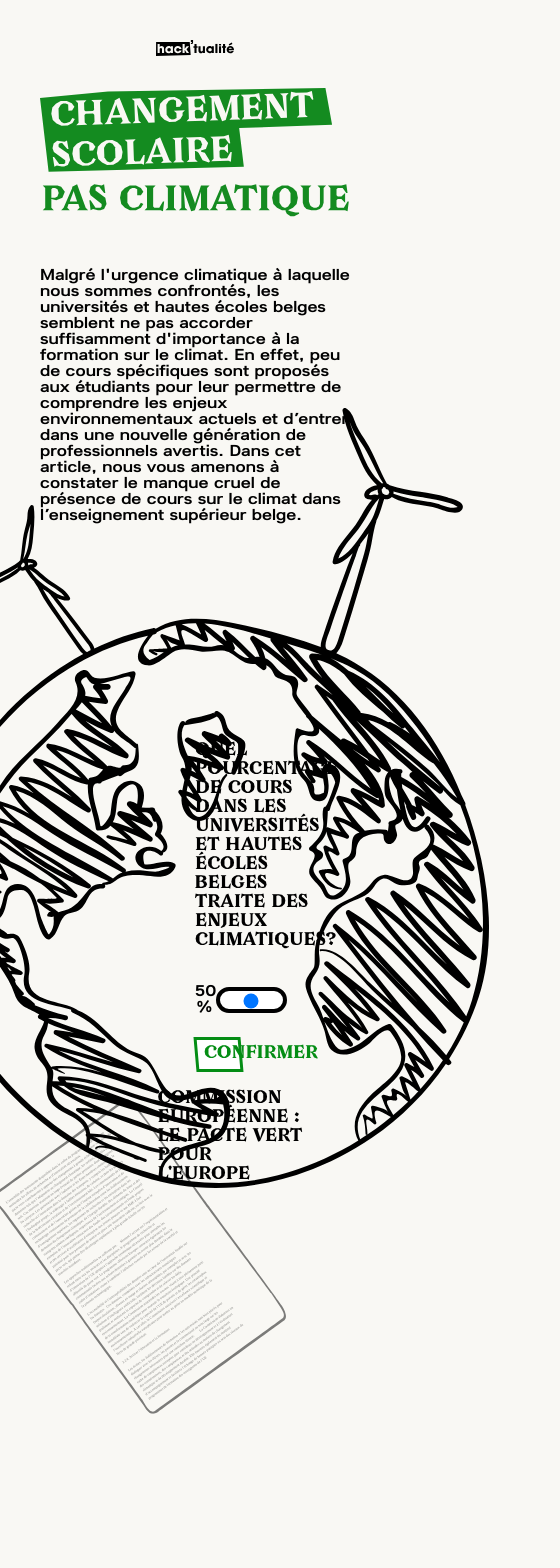
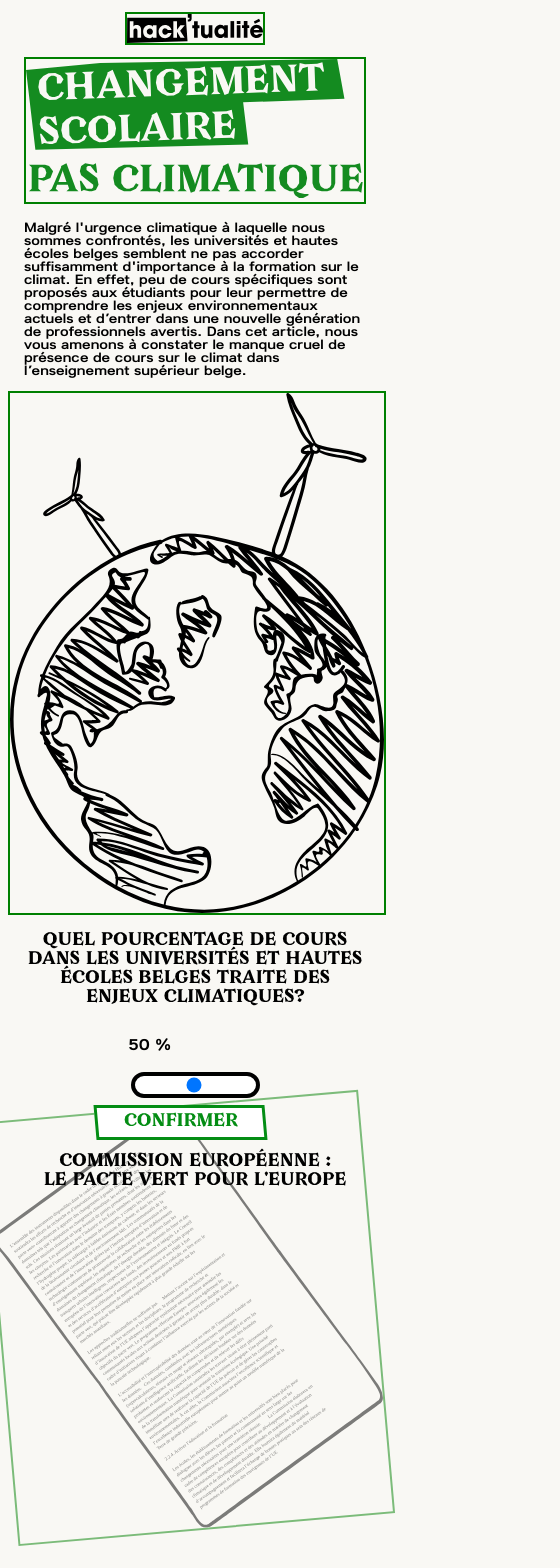
Before and after one commit to Yheloww/remakeHackaton, a SvelteKit app in the folder education-for-climate/: page / in a window 390 px wide. Shown: the top 1568 px of the page, 560 px wide, since content can reach past the window. Built offline with nearby package versions, Linux system fonts and the light colour scheme.

Commit message:
start phone version

```diff
--- a/education-for-climate/src/components/Question1.svelte
+++ b/education-for-climate/src/components/Question1.svelte
@@ -24,16 +24,8 @@ function handleClick() {
 
 
 <section id="question-1" class="section">
-    <div id="Q1-right-section" class="half-section">
-            {#if answer}
-            <h1 class="big"  transition:fly="{{ x: -500, duration: 2000 }}">3.9%</h1>
-            <p transition:fly="{{ x: -500, duration: 2000 }}"> {response} </p>
-            <p transition:fly="{{ x: -500, duration: 2000 }}"> <b>{answer}</b> </p>
-            {/if}
-
-    </div>
     <div id="Q1-left-section" class="half-section">
-        <h1 style="margin-right:25%;">
+        <h1>
             Quel pourcentage de cours dans les universités et hautes écoles belges traite des enjeux climatiques?
         </h1>
         <div class="input-section">
@@ -48,54 +40,41 @@ function handleClick() {
 
         </div>
 
+        <div id="Q1-right-section" class="half-section">
+          {#if answer}
+          <p transition:fly="{{ x: -500, duration: 2000 }}"> {response} </p>
+          <h1  transition:fly="{{ x: -500, duration: 2000 }}" class="big">3.9%</h1>
+          <p transition:fly="{{ x: -500, duration: 2000 }}"> <b>{answer}</b> </p>
+          {/if}
+
+  </div>
+
     </div>
 </section>
 
 <style>
 
-    /* div {
-        border: 2px solid red;
-    } */
-    #Q1-left-section{
-        display: flex;
-        margin-left: 50%;
-        flex-direction: column;
-        justify-content:space-around;
-
+    h1{
+      text-align: center;
     }
 
-    #Q1-right-section {
-        position: absolute;
-        margin-left: 15%;
-        width: 25%;
+    section {
+      margin-inline: 1rem;
     }
-    .tiny {
-        margin-top: 5%;
-        margin-bottom: 5%;
-    }
-    .section {
-      margin-top: 42%;
+    .input-section {
+      display: flex;
+      flex-direction: column;
+      align-items: center;
     }
 
-    .input-section{
-        margin-top: 2%;
-        display: flex;
-        flex-direction: column;
-        flex-basis: 50%;
-        padding-right: 50%;
+    .big {
+      font-size: 7rem;
     }
 
-   .slider {
-    display: flex;
-    width: 100%;
-    text-align: center;
-   }
 
-   #text-div {
-    width: 20%;
-   }
 
-   button {
+
+    button {
         margin-right: 30px;
         margin-top: 1%;
         font-size: medium;
@@ -128,10 +107,12 @@ function handleClick() {
       text-decoration: none;
     }
 
+
     input[type=range]:focus {
   outline: none;
-}
-input[type=range]::-webkit-slider-runnable-track {
+  }
+
+  input[type=range]::-webkit-slider-runnable-track {
   width: 100%;
   height: 26px;
   cursor: pointer;
@@ -160,7 +141,7 @@ input[type=range]::-moz-range-track {
   border-radius: 24px;
   border: 4px solid #000000;
 }
-input[type=range]::-moz-range-thumb {
+    input[type=range]::-moz-range-thumb {
   box-shadow: 0px 0px 1px #000000;
   border: 1px solid #000000;
   height: 23px;
@@ -187,7 +168,7 @@ input[type=range]::-ms-fill-upper {
   border: 2px solid #000000;
   border-radius: 48px;
 }
-input[type=range]::-ms-thumb {
+    input[type=range]::-ms-thumb {
   margin-top: 1px;
   box-shadow: 0px 0px 1px #000000;
   border: 1px solid #000000;
@@ -200,4 +181,6 @@ input[type=range]::-ms-thumb {
 input[type=range]:focus::-ms-fill-lower {
   background: #FFFFFF;
 }
+
+
     </style>
--- a/education-for-climate/src/components/bonhomme.svelte
+++ b/education-for-climate/src/components/bonhomme.svelte
@@ -7,8 +7,8 @@ import { onMount } from "svelte";
 import { each } from "svelte/internal";
 import { tweened } from "svelte/motion";
 
-let height = 1000;
-let width = 1000;
+$: height = 1000;
+$: width = 1000;
 let currentStep;
 let step;
 $: year = 2022;
@@ -20,19 +20,19 @@ let bonhommeFill = "black";
 let bonhommeFillActive = "#048D14";
 let svgBackgroundColor = '#00000';
 
-let numRows = 8;
-let numCols = 13;
+let numRows = 10;
+let numCols = 10;
 
 let data = d3.range(numCols*numRows);
-data.splice(data.length - 4)
+data.splice(data.length)
 console.log(data.length)
 //x and y axis scales
 $: y = d3.scaleBand()
-		.range([0, width])
+		.range([0, 500])
 		.domain(d3.range(numRows));
 
 $: x = d3.scaleBand()
-		.range([height,0])
+		.range([370,0])
 		.domain(d3.range(numCols));
 
 let steps = [
@@ -59,7 +59,7 @@ $: percent = 5;
     $: {
     if (currentStep == 0) {
         percent=5;
-        year="2022";
+        year="Aujourd'hui";
     }
     if (currentStep == 1) {
         percent=33;
@@ -81,11 +81,11 @@ $: percent = 5;
                 pourcentage de population active
             </h1>
                 <div id='grid-chart'>
-                    <svg width="{width}" height="{height}" >
+                    <svg width=360 height=500>
                         <def>
                             <g id="bonhomme">
                                 <path d={pathBonhomme}
-                                transform="translate(0,-220) scale(1.35)">
+                                transform="translate(-10,-105) scale(0.58)">
                                 </path>
                             </g>
                         </def>
@@ -102,7 +102,6 @@ $: percent = 5;
                         </g>
                     </svg>
                     <h1 id="sticker"
-                        class="big"
                         step={currentStep}
                         transition:fade={{duration: 600}}>{year}</h1>
                 </div>
@@ -122,24 +121,35 @@ $: percent = 5;
 
 
 <style>
+
 section {
-        margin-bottom: 10%;
+    margin-bottom: 3rem;
 }
 
-    .section {
-        display: flex;
-        justify-content:space-evenly;
-        flex-direction: column;
-        align-items: top;
+#sticker {
+    font-size: "Avara-black";
+    background-color: green;
+    color: white;
+    margin-inline: 6rem;
+    padding: 0.25rem;
+    font-size: 1.8rem;
+    position: absolute;
+    bottom: -3rem;
+    left: -3.5rem;
+    padding-top:0.7rem
+}
+h1 {
+    text-align: center;
+    margin-inline: 2rem;
+    font-size: 1.2rem;
+
 }
 
 .step {
       height: 90vh;
       display: flex;
       place-items: center;
-      justify-content: left;
-      margin-right: 50%;
-      margin-left: 6%;
+      justify-content: center;
     }
 
     .step-content {
@@ -148,7 +158,7 @@ $: percent = 5;
       padding: .5rem 1rem;
       transition: background 500ms ease, color 500ms ease;
       box-shadow: 1px 1px 10px rgba(0, 0, 0, .2);
-      flex-basis: 50%;
+      flex-basis: 75%;
       border-radius: 10px;
     }
 
@@ -162,38 +172,8 @@ $: percent = 5;
     width: 100%;
     height: 100%;
     position: sticky;
-    top: 5%;
+    top: 10%;
     margin: auto;
     z-index: -100;
-    display: flex;
-    flex-direction: row;
-    justify-content: space-around;
-  }
-
-  #title-population {
-    flex-basis: 25%;
-    margin-left: 5%;
-  }
-  #grid-container {
-    flex-basis: 65%;
-  }
-
-  #sticker {
-    position: absolute;
-    /* left: 73%;
-    top: 83%; */
-    font-size: 6rem;
-    background-color: #048D14;
-    color:#F9F8F4;
-    padding: 1%;
-    padding-bottom: 0%;
-    transform: rotate(-5deg);
-  }
-
-  @media (min-width:600px) {
-    .chart {
-        display: flex;
-        flex-direction: column;
-    }
   }
 </style>
--- a/education-for-climate/src/components/chapeau.svelte
+++ b/education-for-climate/src/components/chapeau.svelte
@@ -2,14 +2,14 @@
 
 import { onMount } from "svelte";
 
-onMount(() => {
-    window.onscroll = function() {
-            var theta = document.documentElement.scrollTop / 50 % Math.PI;
+// onMount(() => {
+//     window.onscroll = function() {
+//             var theta = document.documentElement.scrollTop / 50 % Math.PI;
 
-    document.getElementById('planete')
-    .style.transform ="rotate(" + window.pageYOffset/2 + "deg)";
-    }
-})
+//     document.getElementById('planete')
+//     .style.transform ="rotate(" + window.pageYOffset/2 + "deg)";
+//     }
+// })
 $: width = 1000;
 $: height = 1000;
 
@@ -18,9 +18,9 @@ $: height = 1000;
 <svelte:window bind:innerHeight={height} bind:innerWidth={width}/>
 
 
-<section id="Premier" width="{width}">
+<section id="Premier" width={width}>
     <div class="center" id="entete">
-        <img src="./images/hacktualite.svg" alt="hacktualité" class="entete"/>
+        <img src="./images/hacktualite.svg" alt="hacktualité" class="entete" width="40%"/>
     </div>
     <div class="center" id="chapeau">
         {#if width > 600}
@@ -29,77 +29,42 @@ $: height = 1000;
         <img src="./images/titre-07.svg" alt="changement scolaire pas climatique" class="titre"/>
         {/if}
     </div>
-    <div class="texter">
+    <div class="texte">
         <p id="text-chapeau" class="txt-princi">Malgré l'urgence climatique à laquelle nous sommes confrontés, les universités et hautes écoles belges semblent ne pas accorder suffisamment d'importance à la formation sur le climat. En effet, peu de cours spécifiques sont proposés aux étudiants pour leur permettre de comprendre les enjeux environnementaux actuels et d’entrer dans une nouvelle génération de professionnels avertis. Dans cet article, nous vous amenons à constater le manque cruel de présence de cours sur le climat dans l’enseignement supérieur belge. </p>
-    </div>
-    <div id="terre">
-        <img src="./images/planete.svg" alt="planète terre"  id="planete" class="planete"/>
     </div>
 </section>
 
+<div id="terre">
+    <img src="./images/planete.svg" alt="planète terre"  id="planete" class="planete" width="100%"/>
+</div>
+
 <style>
-    #Premier {
+    /* :global(div) {
+        border : 2px solid red
+    }
+    :global(section) {
+        border: 2px solid aquamarine;
+    } */
+    #entete {
         display: flex;
-        flex-direction: column;
         justify-content: center;
+        margin-block: 0.75rem;
+    }
+    section {
+        margin-inline: 1rem;
+    }
+
+    .texte {
         position: relative;
     }
-    .center {
-        display: flex;
-        justify-content: center;
-        flex-direction: column;
-        align-items: center;
+
+    p{
+        font-size: 0.85rem;
+        font-family: "LunchType_Medium_Expanded";
     }
 
-    .texter {
-        margin-left: 38%;
+    :global(img) {
+        border: 2px solid green;
     }
 
-    section {
-        margin-bottom: 0%;
-    }
-
-    #terre {
-        position: absolute;
-        width:50%;
-        top: 30rem;
-    }
-
-    .entete{
-        width: 25%;
-    }
-
-    @media(max-width:600px) {
-        .texter {
-            margin-left: 2rem;
-            margin-right: 2rem;
-            margin-block: 2rem;
-        }
-        .planete {
-           width:150%;
-           margin: 0 auto;
-        }
-        #terre {
-            width: 150%;
-            display: flex;
-            justify-content: center;
-            align-items: center;
-            top: 25rem;
-            left: -5rem;
-        }
-
-        #entete {
-            margin: 2rem;
-        }
-        .entete {
-            width: 25%;
-
-        }
-        .titre {
-            margin-inline: 2rem;
-        }
-
-    }
-
-
     </style>
--- a/education-for-climate/src/components/pacte.svelte
+++ b/education-for-climate/src/components/pacte.svelte
@@ -19,17 +19,13 @@
                 Le pacte vert pour l'Europe
             </h1>
         </div>
-        <img id="img-pacte" src="./images/pacte.svg" alt="pacte" width="75%"/>
+        <img id="img-pacte" src="./images/pacte.svg" alt="pacte" width="100%"/>
     </div>
       <Scroll bind:value={currentStep}>
           {#each steps as text, i}
               <div class="step" class:active={currentStep === i}>
                   <div class="step-content">
-                      {#if currentStep == 4}
-                      <img transition:fly="{{ x: -500, duration: 2000 }}" src="{text}" alt="">
-                      {:else}
                       <p>{text}</p>
-                      {/if}
                   </div>
               </div>
           {/each}
@@ -49,7 +45,6 @@
       display: flex;
       place-items: center;
       justify-content: center;
-      margin-left: 50%;
     }
 
     .step-content {
@@ -81,11 +76,7 @@
         opacity: 0.5;
 }
 
-    .title {
-        display: flex;
-        justify-content: center;
-        margin-left: 40%;
-        width: 40%;
-
-    }
+.title {
+  text-align: center;
+}
   </style>
--- a/education-for-climate/src/components/round.svelte
+++ b/education-for-climate/src/components/round.svelte
@@ -6,8 +6,8 @@
     import {fade, fly} from 'svelte/transition';
     import { each, text } from 'svelte/internal';
 
-    let width = 1000;
-    let height = 1000;
+    let width = 300;
+    let height = 300;
 
     let plotW = (width/100)*60;
     let plotH = (height/100)*60;
@@ -97,7 +97,7 @@
 </script>
 
 <svelte:window bind:innerHeight={height} bind:innerWidth={width}/>
-<section  style="width={width}; height:{height}" class="test">
+<section class="test">
     <h1 class="center">Dans quelle région les universités et hautes écoles proposent-elles la plus grande poportion de cours traitant des enjeux climatiques ?</h1>
     <div class="bnt-region section">
         <button class="btn-1" on:click={step1}><span>Bruxelles</span></button>
@@ -121,46 +121,40 @@
         {/if}
     </div>
     <div class="container">
-        <p class="change-test">{change_text}</p>
-        <svg width={width} height={plotH}>
+        <svg width={width} height=300>
             {#each data as circle, index}
             <circle
                 cx={width/2}
-                cy={plotH/2}
+                cy={300/2}
                 r={xScale($tweenedX[index] )+20}
                 fill="none"
                 stroke={ $tweenedX[index] >= 100 ? "green" : "black"}
                 stroke-width={ $tweenedX[index] > 118 ? "0px" : "3px"}
                 transition:fade={{duration : 600}}/>
             {/each}
+            </svg>
+            <p class="change-test">{change_text}</p>
+
     </div>
     {/if}
 </section>
 
 
 <style>
-    .raltive-p {
-        position: relative;
+    h1 {
+        text-align: center;
     }
 
-    .center {
-        margin: 10px;
-        display: flex;
+    .bnt-region {
+        display:flex;
+        flex-direction: row;
+        flex-wrap: wrap;
+        gap: 0.5rem;
         justify-content: center;
-        flex-direction: column;
-        align-items: center;
-        width: 80%;
-        margin: 0 auto;
     }
-    .section {
-        display: flex;
-        justify-content:center;
-        flex-direction: row;
-        align-items: top;
-    }
+
     button {
-        margin-left: 30px;
-        margin-right: 30px;
+
         margin-top: 1%;
         font-size: medium;
         font-family: 'Avara-black';
@@ -181,44 +175,6 @@
     button:hover {
         background-color: #048D14;
         color: white;
-        transform: translate(0,-5px);
     }
 
-    .bruxelles {
-        position: absolute;
-        top: 20vh;
-        left: 60vw;
-    }
-
-    .wallonie {
-        position: absolute;
-        top: 30vh;
-        left: 32vw;
-    }
-    .flandre {
-        position: absolute;
-        top: 32vh;
-        left: 60vw;
-    }
-
-    .total {
-        position: absolute;
-        top: 50vh;
-        left: 43%;
-        text-align: center;
-        width: 15%;
-
-    }
-
-    .change-test {
-        text-align: center;
-        margin-left: 25%;
-        margin-right: 25%;
-    }
-
-    @media (max-width: 600px) {
-    .section {
-      flex-direction: column;
-    }
-  }
     </style>
--- a/education-for-climate/src/style.css
+++ b/education-for-climate/src/style.css
@@ -1,6 +1,7 @@
 
 body {
     background-color: #F9F8F4;
+    overflow-x: auto;
 }
 
 
```
Also changed, not shown: education-for-climate/src/components/differenceHE.svelte (+4 -35 lines), education-for-climate/src/components/fleche.svelte (+1 -79 lines), education-for-climate/src/components/solution.svelte (+6 -37 lines), education-for-climate/src/routes/+page.svelte (line endings or trailing spaces). Lines whose indentation alone changed are shown as unchanged.
